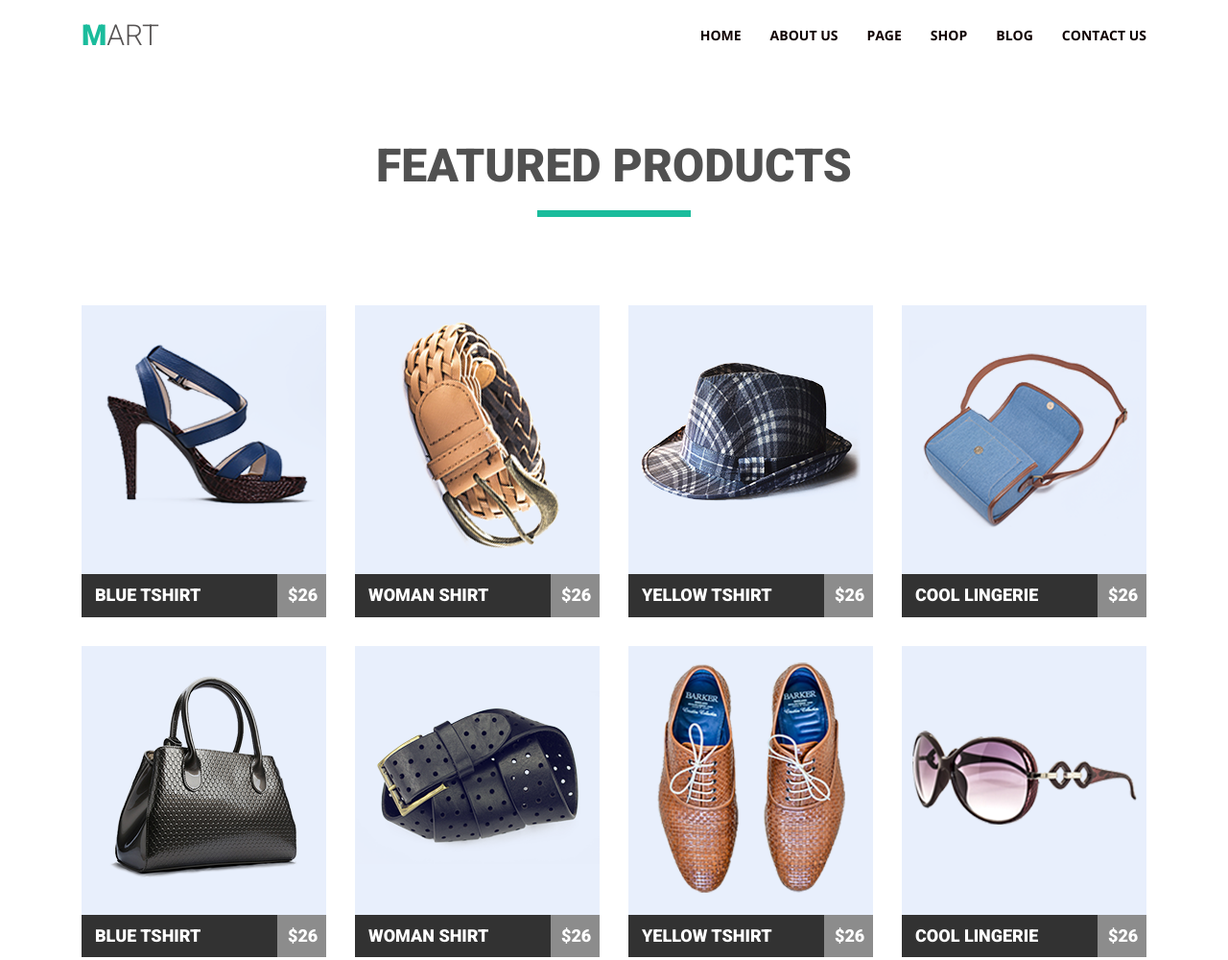
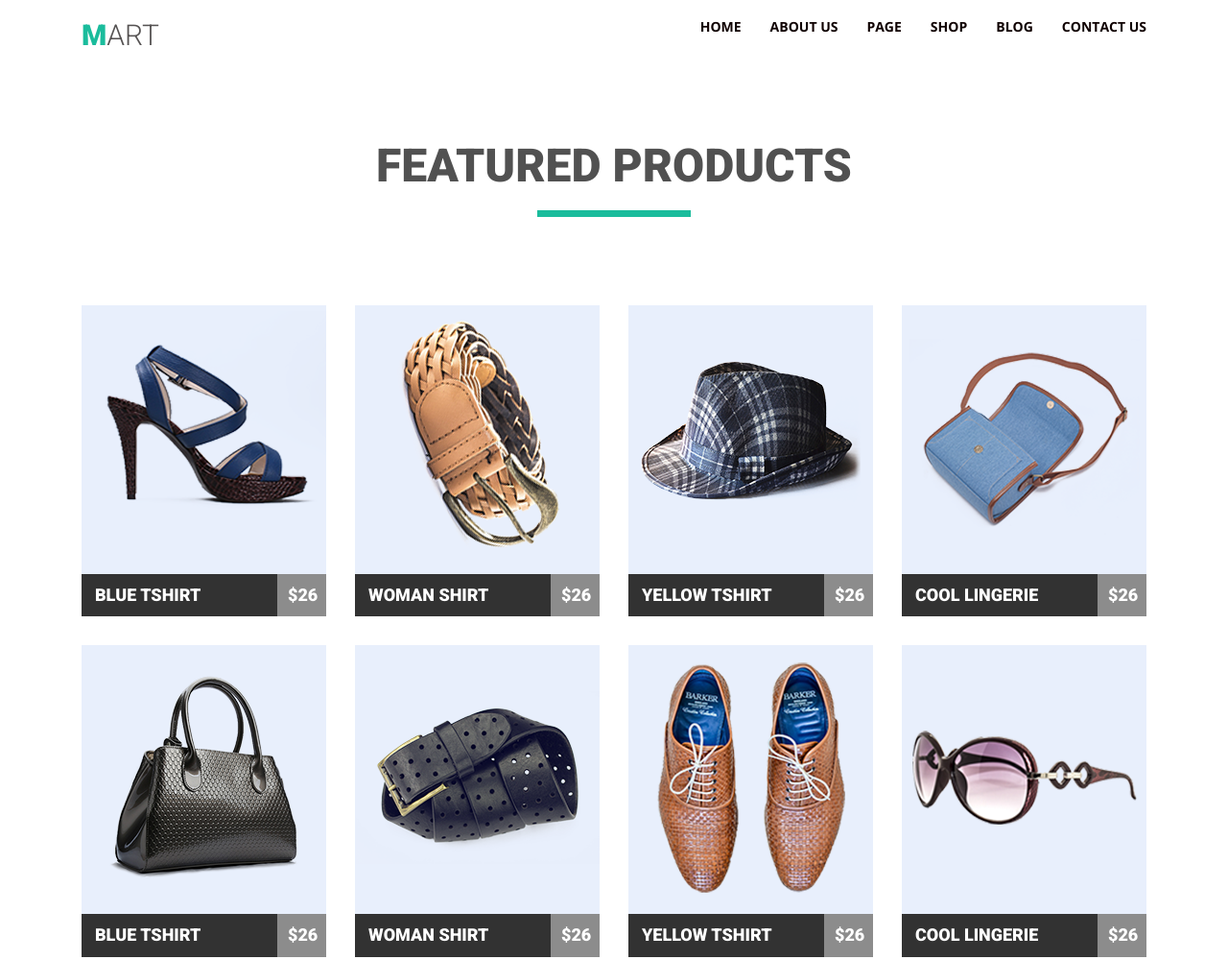
Before and after one commit to yaarchee/module-04, a plain HTML site: page index.html in a window 1280 px wide. Shown: the top 1000 px of the page at 96% size. Drawn offline with nearby package versions, Linux system fonts and the light colour scheme.

Commit message:
Update styles.css

```diff
--- a/css/styles.css
+++ b/css/styles.css
@@ -34,6 +34,9 @@ ul{
     width: 100%;
     margin: 0 auto;
 }
+.wrap-nav{
+    padding: 20px 0;
+}
 .logo-title{
     width: 80px;
     font-size: 30px;
@@ -42,6 +45,7 @@ ul{
     font-family: 'Roboto', sans-serif;
     font-weight: 300;
     text-transform: uppercase;
+    margin: 0;
 }
 
 .logo-title span{
@@ -50,7 +54,6 @@ ul{
 }
 .nav {
     float: right;
-    margin-top: 15px;
 }
 .main-nav-list{
     text-transform: uppercase;
@@ -58,6 +61,8 @@ ul{
     font-size: 14px;
     font-family: 'Open Sans', sans-serif;
     font-weight: 700;
+    margin: 0;
+    padding: 0;
 }
 .nav-list-item{
     display: inline-block;
```
